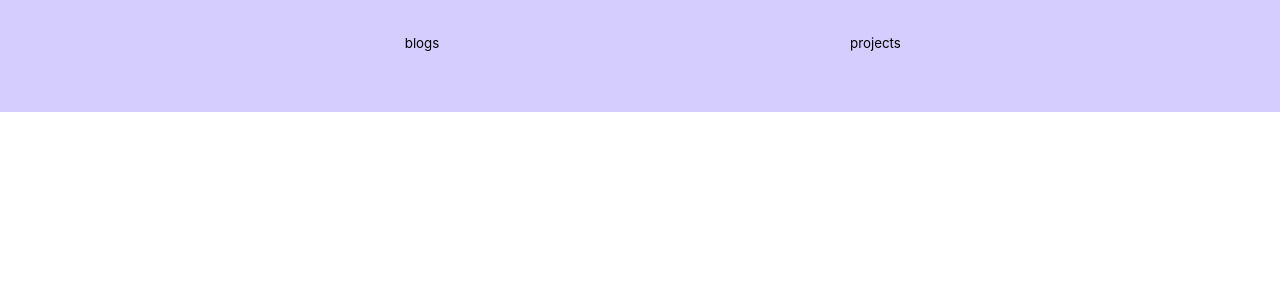
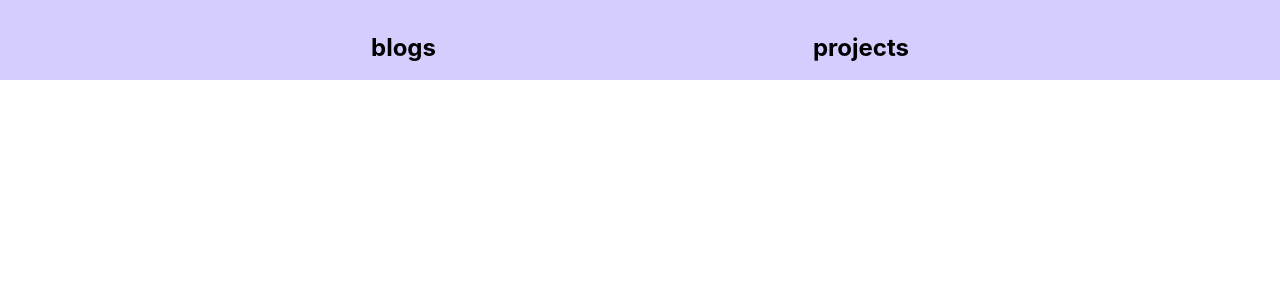
Before and after one commit to rouqaya-abdulhaq/rouqaya-abdulhaq-admin, a React (Create React App) app: page / in a window 1280 px wide. Shown: the top 300 px of the page. Built offline with nearby package versions, Linux system fonts and the light colour scheme.

Commit message:
styled li elements

```diff
--- a/src/components/UI/navList/navList.css
+++ b/src/components/UI/navList/navList.css
@@ -1,3 +1,7 @@
+* , *::before , *::after{
+    box-sizing: border-box;
+}
+
 .navList{
     display: inline-block;
 }
@@ -5,14 +9,16 @@
 .navList button{
     color: black;
     font-family: inherit;
-    margin-left: 2vw;
     outline: none;
     border: none;
     background: inherit;
+    font-size: 1.5rem;
+    cursor: pointer;
+    font-weight: bolder;
 }
 
 .navList button:hover{
-    background: cornsilk;
+    color: slategrey;
 }
 
 .navList ul{
@@ -21,10 +27,10 @@
     background-color: #f9f9f9;
     box-shadow: 0px 8px 16px 0px rgba(0,0,0,0.2);
     z-index: 1;
-    width: 12vw;
+    width: 15vw;
 }
 
-.navList ul li{
+.navList ul > li{
     color: black;
     text-decoration: none;
     height: 5vh;
@@ -32,7 +38,7 @@
     text-align: left;
 }
 
-.navList:hover ul, .navList:focus ul{
+.show{
     display: flex;
     flex-direction: column;
 }
```
